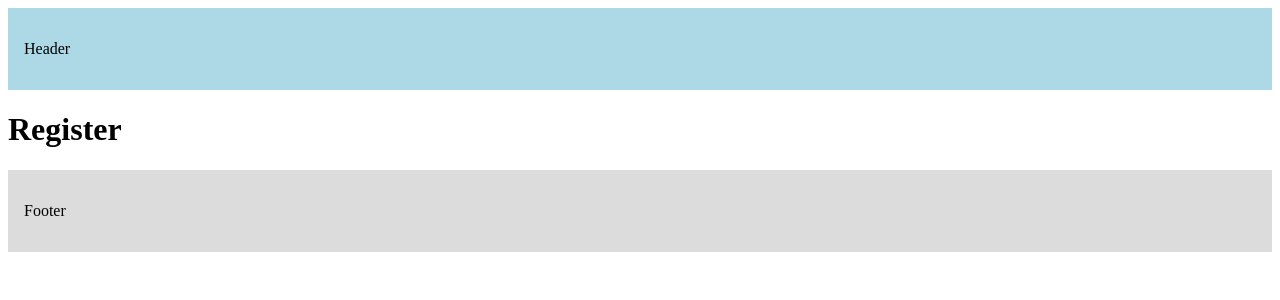
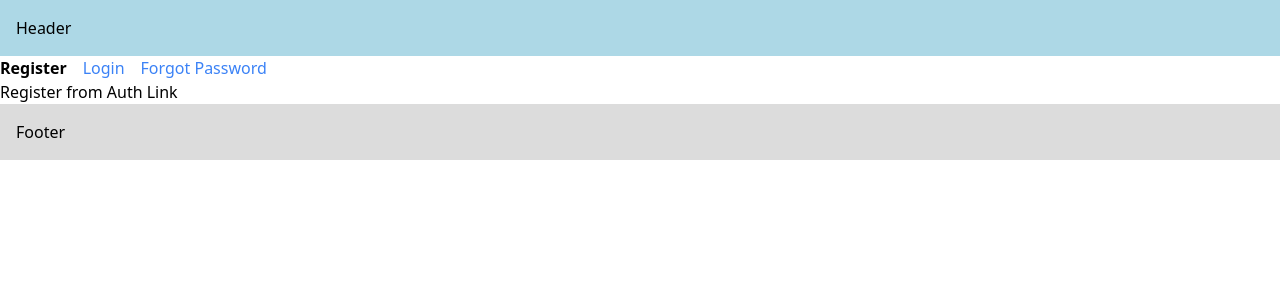
Before and after one commit to Manisha9801/next-app, a Next.js app: page /register in a window 1280 px wide. Shown: the top 300 px of the page. Built offline with nearby package versions, Linux system fonts and the light colour scheme.

Commit message:
Task-13 Active Links demo

```diff
--- a/src/app/(auth)/forgot-password/page.tsx
+++ b/src/app/(auth)/forgot-password/page.tsx
@@ -1,5 +1,5 @@
 export default  function ForgotPassword() {
   return (
-    <h1>ForgotPassword</h1>
+    <h1>ForgotPassword from Auth Link</h1>
   )
 }
--- /dev/null
+++ b/src/app/(auth)/layout.tsx
@@ -0,0 +1,35 @@
+"use client";
+import Link from "next/link";
+import { usePathname } from "next/navigation";
+import './styles.css'
+
+const navLinks = [
+  { name: "Register", href: "/register" },
+  { name: "Login", href: "/login" },
+  { name: "Forgot Password", href: "/forgot-password" },
+];
+
+export default function AuthLayout({
+  children,
+}: {
+  children: React.ReactNode;
+}) {
+  const pathName = usePathname();
+  return (
+    <div>
+      {navLinks.map((link) => {
+        const isActive = pathName.startsWith(link.href);
+        return (
+          <Link
+            href={link.href}
+            key={link.name}
+            className={isActive ? "font-bold mr-4" : "text-blue-500 mr-4"}
+          >
+            {link.name}
+          </Link>
+        );
+      })}
+      {children}
+    </div>
+  );
+}
--- a/src/app/(auth)/login/page.tsx
+++ b/src/app/(auth)/login/page.tsx
@@ -1,5 +1,5 @@
 export default  function Login() {
     return (
-      <h1>Login</h1>
+      <h1>Login from Auth Link</h1>
     )
   }
--- a/src/app/(auth)/register/page.tsx
+++ b/src/app/(auth)/register/page.tsx
@@ -1,3 +1,3 @@
 export default function Register() {
-  return <h1>Register</h1>;
+  return <h1>Register from Auth Link</h1>;
 }
--- /dev/null
+++ b/src/app/(auth)/styles.css
@@ -0,0 +1,3 @@
+@tailwind base;
+@tailwind components;
+@tailwind utilities;
--- a/src/app/(dummyauth)/(with-auth-layout)/registerPage/page.tsx
+++ b/src/app/(dummyauth)/(with-auth-layout)/registerPage/page.tsx
@@ -1,3 +1,3 @@
 export default function RegisterPage() {
-  return <h1>Register</h1>;
+  return <h1>Register from dummy auth</h1>;
 }
--- /dev/null
+++ b/src/app/(dummyauth)/forgot-password-page/page.tsx
@@ -0,0 +1,5 @@
+export default  function ForgotPasswordPage() {
+  return (
+    <h1>ForgotPassword</h1>
+  )
+}
--- a/src/app/(dummyauth)/forgot-password/page.tsx
+++ /dev/null
@@ -1,5 +0,0 @@
-export default  function ForgotPassword() {
-  return (
-    <h1>ForgotPassword</h1>
-  )
-}
```
